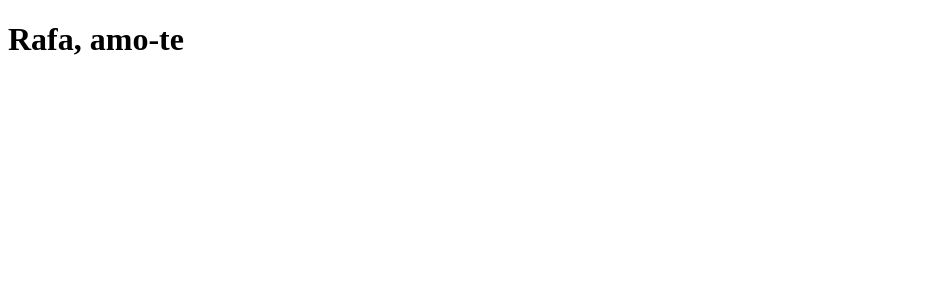
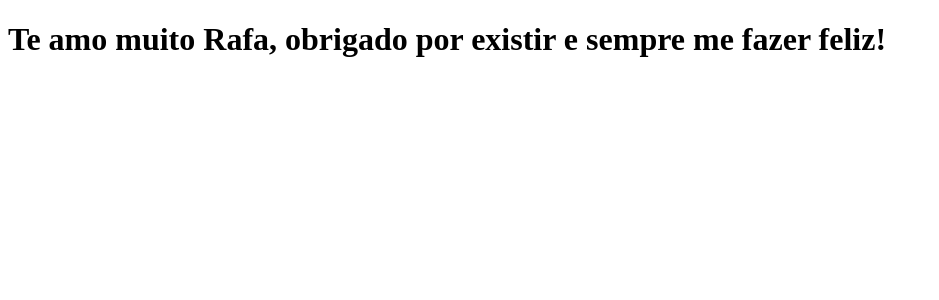
Before and after one commit to Felipecioccari/clone-tabnews, a Next.js app: page / in a window 1280 px wide. Shown: the top 300 px of the page, without its empty margins (0-939 px from the left). Built offline with nearby package versions, Linux system fonts and the light colour scheme.

Commit message:
alteracao da frase inicial

```diff
--- a/pages/index.js
+++ b/pages/index.js
@@ -1,5 +1,5 @@
 function Home (){
-    return <h1>Rafa, amo-te </h1>
+    return <h1>Te amo muito Rafa, obrigado por existir e sempre me fazer feliz! </h1>
 }
 
 export default Home;
```
